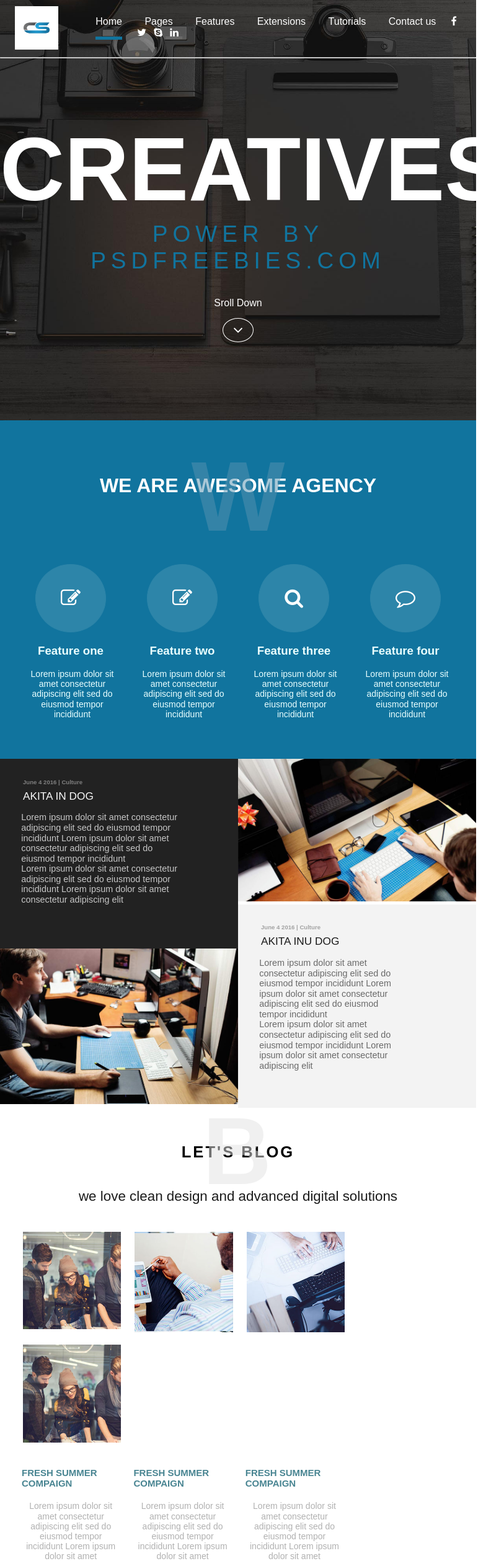
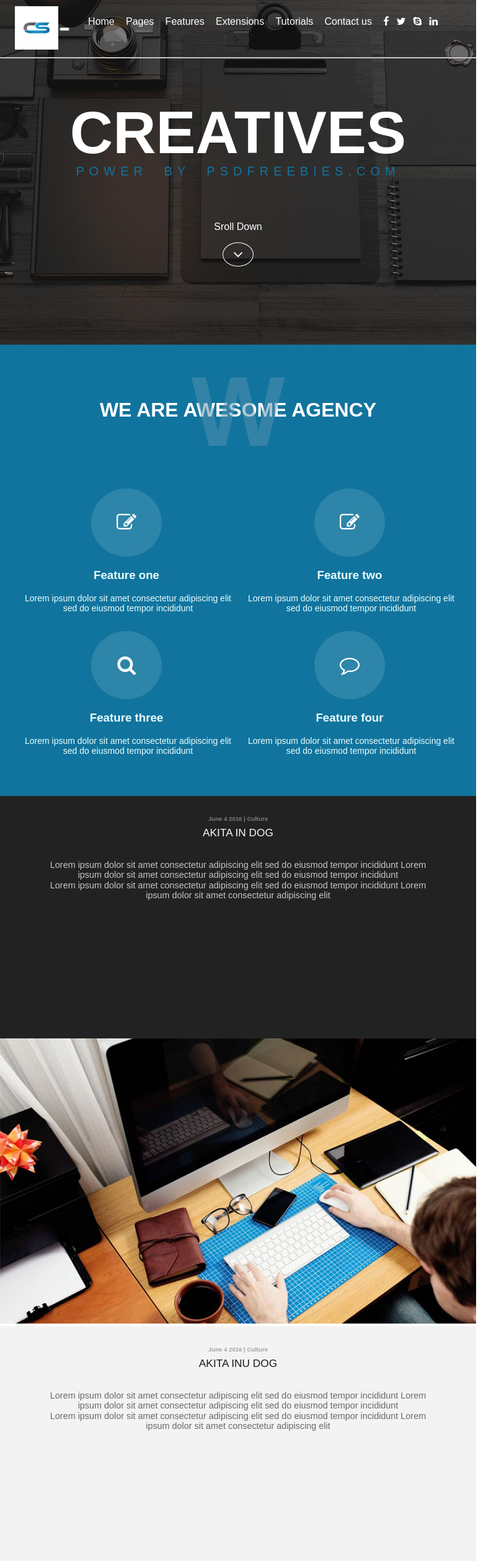
Before and after one commit to Yousri-Ibrahim/template, a plain HTML site: page 01/index.html in a window 768 px wide. Shown: the top 2518 px of the page at 62% size, 813 px wide, since content can reach past the window. Drawn offline with Linux system fonts and the light colour scheme.

Commit message:
some editing.

```diff
--- /dev/null
+++ b/01/css/media.css
@@ -0,0 +1,229 @@
+
+/*media for mobile*/
+
+@media (min-width: 576px) and (max-width:785px) {
+  .container {
+    max-width: 540px;
+  }
+  /*nav bar section*/
+  .xs-visible{
+    display: block;
+  }
+  header .slide h1 {
+     font-size: 5em;
+}
+header .slide .lead {
+   margin-top: 32px;
+    font-size: 14px;
+}
+header .slide span {
+    margin-top: 9%;
+  }
+  /*agency section*/
+  .agency #background {
+    top: -71px;
+  }
+  .agency .features div {
+    width: 50%;
+}
+/*clients section*/
+.clients .image img {
+   min-height: 387px;
+   width: 100%;
+
+}
+.clients .black {
+    width: 100%;
+    min-height: 391px;
+}
+.clients .white{
+      width: 100%;
+    min-height: 388px;
+}
+/*blog section*/
+.blog h3{
+    font-size: 1.4em;
+    margin-top: 15%;
+}
+.blog h3 #background {
+    color: #e2e2e2;
+    top: -68px;
+    font-size: 6em;
+}
+.blog .skills div {
+    width: 90%;
+}
+.blog .skills .text h4 {
+    text-align: center;
+}
+/*quote section*/
+.quotes div {
+    width: 46%;
+}
+/*work section*/
+.work .image img {
+    width: 60%;
+}
+.work .feat, .features .image {
+    width: 46%;
+}
+.work .feat span{
+   font-size: .7em;
+}
+/*team section*/
+.team .us .image {
+    width: 46%;
+    margin-top: 3%;
+}
+/*contact us section*/
+.contact-us h3 {
+    font-size: 1.3em;
+}
+.contact-us h3 #background {
+    top: 72px;
+
+}
+.contact-us form input {
+    width: 40.33%;
+    margin-bottom: 0%;
+
+}
+.contact-us form textarea {
+    width: 84%;
+   margin-top: 4%;
+}
+.contact-us form .btn {
+    left: 34%;
+    font-size: 1.1em;
+   margin-bottom: 4%;
+}
+/*footer*/
+footer p {
+   font-size: .7em;
+}
+
+}
+
+@media (min-width: 768px)  and (max-width:991px) {
+  .container {
+    max-width: 720px;
+  }
+   /*header section*/
+ nav ul li {
+    margin-left: 1%;
+    margin-right: 2%;
+}
+header .slide h1 {
+     font-size: 6em;
+}
+header .slide .lead {
+   margin-top: 32px;
+    font-size: 20px;
+}
+header .slide span {
+    margin-top: 9%;
+  }
+  /*agency section*/
+  .agency .features div {
+    width: 50%;
+}
+/*clients section*/
+.clients .image img {
+   min-height: 387px;
+}
+.clients .black {
+    min-height: 391px;
+}
+.clients .white{
+
+    min-height: 388px;
+}
+/*blog section*/
+.blog .skills div {
+    width: 40%;
+}
+.blog .skills .text h4 {
+    text-align: center;
+}
+/*quote section*/
+.quotes div {
+    width: 46%;
+}
+/*work section*/
+.work .image img {
+    width: 60%;
+}
+.work .feat, .features .image {
+    width: 46%;
+}
+.work .feat span{
+   font-size: .7em;
+}
+/*team section*/
+.team .us .image {
+    width: 46%;
+    margin-top: 3%;
+}
+/*contact us section*/
+.contact-us h3 {
+    font-size: 1.3em;
+}
+.contact-us h3 #background {
+    top: 72px;
+
+}
+.contact-us form input {
+    width: 40.33%;
+    margin-bottom: 0%;
+
+}
+.contact-us form textarea {
+    width: 84%;
+   margin-top: 4%;
+}
+.contact-us form .btn {
+    left: 34%;
+    font-size: 1.1em;
+   margin-bottom: 4%;
+}
+/*footer*/
+footer p {
+   font-size: .7em;
+}
+}
+
+@media (min-width: 992px) and (max-width:1199px) {
+  .container {
+    max-width: 960px;
+  }
+}
+
+@media (min-width: 1200px) {
+  .container {
+    max-width: 1140px;
+  }
+/* clients section*/
+  .clients .black {
+    min-height: 364px;
+    max-height: 700px;
+}
+.clients .white{
+
+    min-height: 392px;
+    max-height: 700px;
+
+}
+.clients #background{
+    top:-73px;
+}
+/* team section*/
+.team h3 #background{
+    left: -16px;
+}
+/*contact us setion*/
+.contact-us h3 #background {
+    top: 138px;
+
+}
+
+}
--- a/01/css/style.css
+++ b/01/css/style.css
@@ -50,10 +50,13 @@ nav .icons li{
      margin-left: 1%;
     margin-right: 1%;
 }
-nav .active {
+nav ul li:hover {
     border-bottom: 5px solid #11749e;
     padding-bottom: 15px;
-
+    cursor: pointer;
+}
+.xs-visible{
+    display: none;
 }
 /*start of slider*/
 
@@ -374,6 +377,7 @@ header .slide i{
     color: #e2e2e2;
      top: -75px;
      font-size: 6em;
+     left: -12px;
 }
 .team .us{
     overflow: hidden;
@@ -460,6 +464,7 @@ header .slide i{
 footer{
     background-color: #222;
     overflow: hidden;
+
 }
 footer p{
     color: #fff;
@@ -496,27 +501,265 @@ footer .two{
   width: 100%;
 }
 
+/*media query*/
 
-@media (min-width: 576px) {
+/*media for mobile*/
+
+@media (min-width: 576px) and (max-width:785px) {
   .container {
     max-width: 540px;
   }
+  /*nav bar section*/
+  .xs-visible{
+    display: block;
+  }
+  header .slide h1 {
+     font-size: 5em;
+}
+header .slide .lead {
+   margin-top: 32px;
+    font-size: 14px;
+}
+header .slide span {
+    margin-top: 9%;
+  }
+  /*agency section*/
+  .agency #background {
+    top: -71px;
+  }
+  .agency .features div {
+    width: 50%;
+}
+/*clients section*/
+.clients .image img {
+   min-height: 387px;
+   width: 100%;
+
+}
+.clients .black {
+    width: 100%;
+    min-height: 391px;
+}
+.clients .black h3{
+    text-align: center;
+}
+.clients .black p{
+    margin-right: 0;
+    text-align: center;
+}
+.clients .white{
+      width: 100%;
+    min-height: 388px;
+}
+.clients .white h3{
+    text-align: center;
+}
+.clients .white p{
+    margin-right: 0;
+    text-align: center;
+}
+/*blog section*/
+.blog h3{
+    font-size: 1.4em;
+    margin-top: 15%;
+}
+.blog p{
+    font-size: 1.2em;
+}
+.blog h3 #background {
+    color: #e2e2e2;
+    top: -68px;
+    font-size: 6em;
+}
+.blog .skills div {
+    width: 90%;
+}
+.blog .skills .text h4 {
+    text-align: center;
+}
+/*quote section*/
+.quotes div {
+    width: 90%;
+}
+/*work section*/
+.work .image img {
+    width: 78%;
+}
+.work .feat, .features .image {
+    width: 97%;
+}
+.work .feat h3{
+    font-size: 1.7em
+}
+.work .feat p{
+    font-size: 1.2em
+}
+.work .feat span{
+   font-size: 1em;
+}
+/*team section*/
+.team .lead{
+    margin-bottom: 10%;
+    margin-top: 12%;
+    font-size: 1.2em;
+}
+.team .us .image {
+    width: 95%;
+    margin-top: 3%;
+}
+/*contact us section*/
+.contact-us h3 {
+    font-size: .9em;
+}
+.contact-us h3 #background {
+    top: 60px;
+
+}
+.contact-us form input {
+    width: 80.33%;
+    margin-bottom: 0%;
+     margin-left: 9%;
+}
+.contact-us form textarea {
+    width: 80%;
+   margin-top: 4%;
+   margin-left: 9%;
+}
+.contact-us form .btn {
+    left: 43%;
+    font-size: 1em;
+   margin-bottom: 4%;
+}
+/*footer*/
+footer p {
+   font-size: .7em;
 }
 
-@media (min-width: 768px) {
+}
+
+/*media for tablet*/
+@media (min-width: 768px)  and (max-width:991px) {
   .container {
     max-width: 720px;
   }
+   /*header section*/
+ nav ul li {
+    margin-left: 1%;
+    margin-right: 2%;
+}
+header .slide h1 {
+     font-size: 6em;
+}
+header .slide .lead {
+   margin-top: 32px;
+    font-size: 20px;
+}
+header .slide span {
+    margin-top: 9%;
+  }
+  /*agency section*/
+  .agency .features div {
+    width: 50%;
+}
+/*clients section*/
+.clients .image img {
+   min-height: 387px;
+}
+.clients .black {
+    min-height: 391px;
+}
+.clients .white{
+
+    min-height: 388px;
+}
+/*blog section*/
+.blog .skills div {
+    width: 40%;
+}
+.blog .skills .text h4 {
+    text-align: center;
+}
+/*quote section*/
+.quotes div {
+    width: 46%;
+}
+/*work section*/
+.work .image img {
+    width: 60%;
+}
+.work .feat, .features .image {
+    width: 46%;
+}
+.work .feat span{
+   font-size: .7em;
+}
+/*team section*/
+.team .us .image {
+    width: 46%;
+    margin-top: 3%;
+}
+/*contact us section*/
+.contact-us h3 {
+    font-size: 1.3em;
+}
+.contact-us h3 #background {
+    top: 72px;
+
+}
+.contact-us form input {
+    width: 40.33%;
+    margin-bottom: 0%;
+
+}
+.contact-us form textarea {
+    width: 84%;
+   margin-top: 4%;
+}
+.contact-us form .btn {
+    left: 34%;
+    font-size: 1.1em;
+   margin-bottom: 4%;
+}
+/*footer*/
+footer p {
+   font-size: .7em;
+}
 }
 
-@media (min-width: 992px) {
+/*media for pc*/
+@media (min-width: 992px) and (max-width:1199px) {
   .container {
     max-width: 960px;
   }
 }
 
+/*media for xl pc*/
 @media (min-width: 1200px) {
   .container {
     max-width: 1140px;
   }
+/* clients section*/
+  .clients .black {
+    min-height: 364px;
+    max-height: 700px;
 }
+.clients .white{
+
+    min-height: 392px;
+    max-height: 700px;
+
+}
+.clients #background{
+    top:-73px;
+}
+/* team section*/
+.team h3 #background{
+    left: -16px;
+}
+/*contact us setion*/
+.contact-us h3 #background {
+    top: 138px;
+
+}
+
+}
--- a/01/index.html
+++ b/01/index.html
@@ -15,7 +15,7 @@
    	<nav class="nav ">
    		<div class="container">
             <div  class="logo"><a><img src="images/logo.jpg" /></a></div>
-     	<div class="features">
+     	<div class="features" id="btn-collapsed">
         <ul >
 			<li class="active">Home</li>
 			<li>Pages</li>
@@ -32,6 +32,12 @@
 
             </ul>
             </div>
+            <button type="button" class="xs-visible" data-toggle="collapse" data-target="#btn-collapsed" aria-expanded="false">
+        <span class="sr-only">Toggle navigation</span>
+        <span class="icon-bar"></span>
+        <span class="icon-bar"></span>
+        <span class="icon-bar"></span>
+      </button>
           </div>
 
    	</nav>
@@ -104,7 +110,7 @@
 
     </section>
 
-    <!--start clients section-->
+    <!--start blog section-->
     <section class="blog">
     <div class="container">
         <h3 class="center">let's blog<div id="background">B</div> </h3>
@@ -217,8 +223,8 @@
      </div>
     </section>
 <!-- start location section-->
-<section class="location">
- <!--<div>
+<!--<section class="location">
+ <div>
 <iframe src="https://www.google.com/maps/embed?pb=!1m18!1m12!1m3!1d378.0952237993299!2d-73.98633582170329!3d40.70124364148172!2m3!1f0!2f0!3f0!3m2!1i1024!2i768!4f13.1!3m3!1m2!1s0x89c24fa5d33f083b%3A0xc80b8f06e177fe62!2z2YbZitmI2YrZiNix2YPYjCDYp9mE2YjZhNin2YrYp9iqINin2YTZhdiq2K3Yr9ip!5e0!3m2!1sar!2seg!4v1507836600458" width="100%" height="300" frameborder="0" style="border:0" allowfullscreen></iframe>
     </div>-->
     </section>
```
